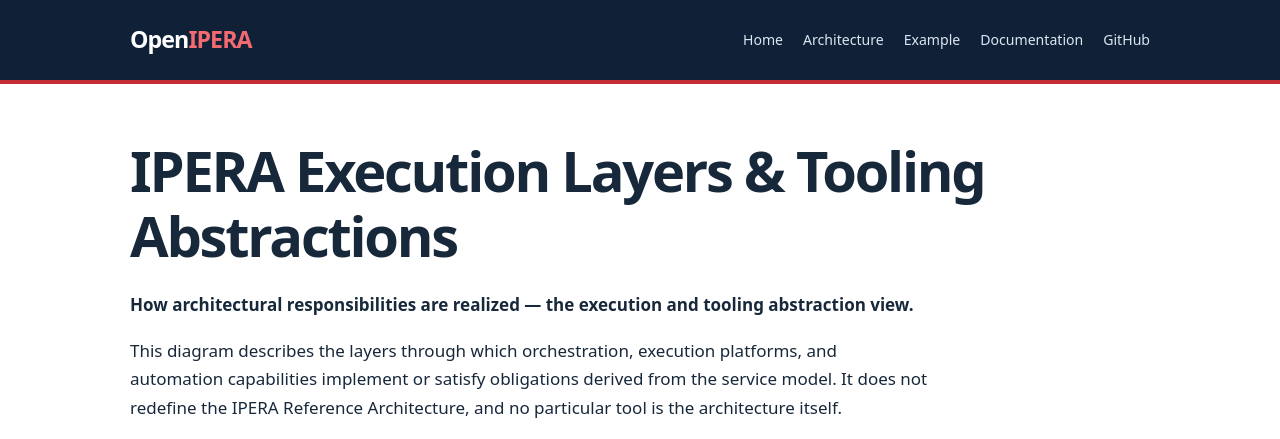
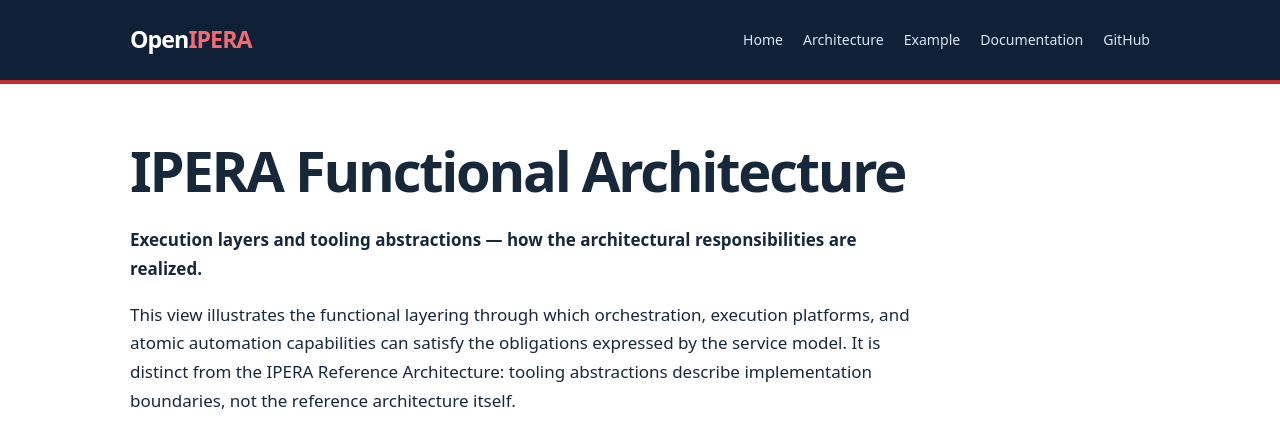
Before and after one commit to openipera/openipera-architecture, a Jekyll site: the page built from docs/execution-layers.md, in a window 1280 px wide. Shown: the top 439 px of the page. Built offline with Jekyll 4.4.1, drawn with Linux system fonts in a browser that asks for light colours; some of the changed text lies outside the part shown.

Commit message:
Publish functional architecture diagram and distinguish reference architecture

```diff
--- a/docs/execution-layers.md
+++ b/docs/execution-layers.md
@@ -1,17 +1,19 @@
 ---
 layout: default
-title: IPERA Execution Layers and Tooling Abstractions
+title: IPERA Functional Architecture
 permalink: /architecture/execution-layers/
 ---
 
-# IPERA Execution Layers & Tooling Abstractions
+# IPERA Functional Architecture
 
-**How architectural responsibilities are realized — the execution and tooling abstraction view.**
+**Execution layers and tooling abstractions — how the architectural responsibilities are realized.**
 
-This diagram describes the layers through which orchestration, execution platforms, and automation capabilities implement or satisfy obligations derived from the service model. It does not redefine the IPERA Reference Architecture, and no particular tool is the architecture itself.
+This view illustrates the functional layering through which orchestration, execution platforms, and atomic automation capabilities can satisfy the obligations expressed by the service model. It is distinct from the IPERA Reference Architecture: tooling abstractions describe implementation boundaries, not the reference architecture itself.
 
-**Diagram asset pending:** `IPERA_Execution_Diag_2026_10_06` has not yet been located in the repository. Once that image is published as a website asset, this page will display it inline with a direct full-resolution browser link.
+[Open the full-resolution Functional Architecture diagram in your browser](https://raw.githubusercontent.com/openipera/openipera-architecture/main/images/ipe-model.png)
 
-The [IPERA Reference Architecture]({{ '/architecture/reference-architecture/' | relative_url }}) is the separate, conceptual architectural view.
+[![IPERA Functional Architecture — execution layers and tooling abstractions](https://raw.githubusercontent.com/openipera/openipera-architecture/main/images/ipe-model.png)](https://raw.githubusercontent.com/openipera/openipera-architecture/main/images/ipe-model.png)
+
+Compare this view with the [IPERA Reference Architecture]({{ '/architecture/reference-architecture/' | relative_url }}), which defines the architectural capabilities and their relationships independently of implementation tooling.
 
 [Back to Architecture]({{ '/architecture.html' | relative_url }})
```
